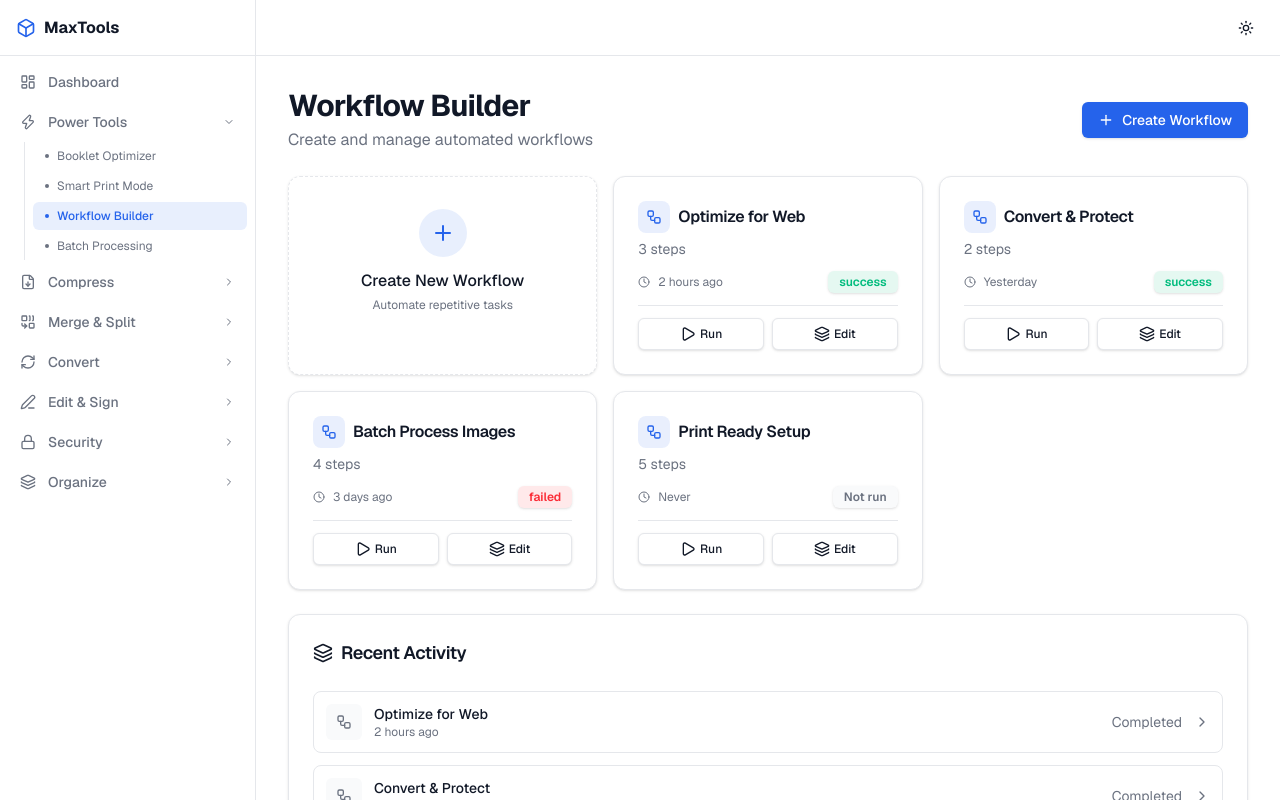
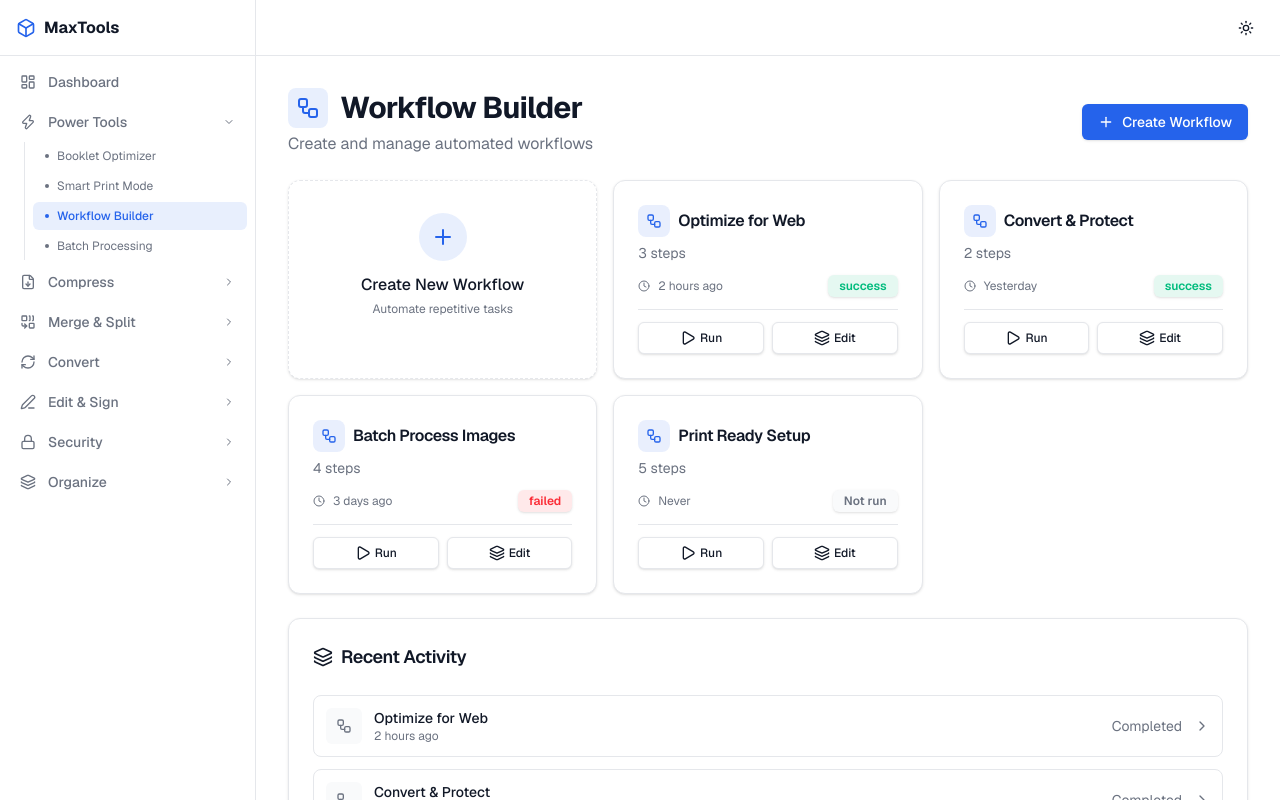
Before and after one commit to siddhesh3940/maxtools, a Next.js app: page /workflow in a window 1280 px wide. Built offline with nearby package versions, Linux system fonts and the light colour scheme; no server answers.

Commit message:
add icon to workflow builder page header

```diff
--- a/src/app/(dashboard)/workflow/page.tsx
+++ b/src/app/(dashboard)/workflow/page.tsx
@@ -36,7 +36,12 @@ export default function WorkflowPage() {
     <motion.div initial={{ opacity: 0, y: 20 }} animate={{ opacity: 1, y: 0 }} transition={{ duration: 0.5 }} className="mx-auto max-w-7xl px-4 py-8 sm:px-6 lg:px-8 space-y-6">
       <div className="flex items-center justify-between">
         <div>
-          <h1 className="text-3xl font-bold tracking-tight">Workflow Builder</h1>
+          <h1 className="text-3xl font-bold tracking-tight flex items-center gap-3">
+            <div className="rounded-lg bg-primary/10 p-2">
+              <Workflow className="h-6 w-6 text-primary" />
+            </div>
+            Workflow Builder
+          </h1>
           <p className="text-muted-foreground mt-1">Create and manage automated workflows</p>
         </div>
         <Button onClick={() => setShowBuilder(!showBuilder)} className="gap-2">
```
